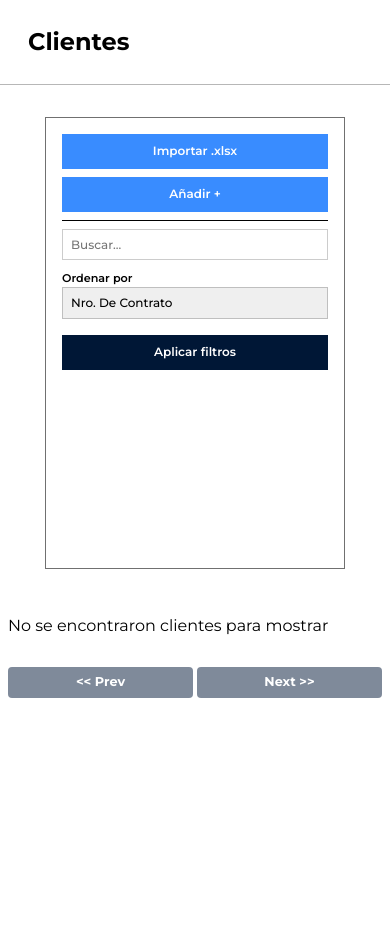
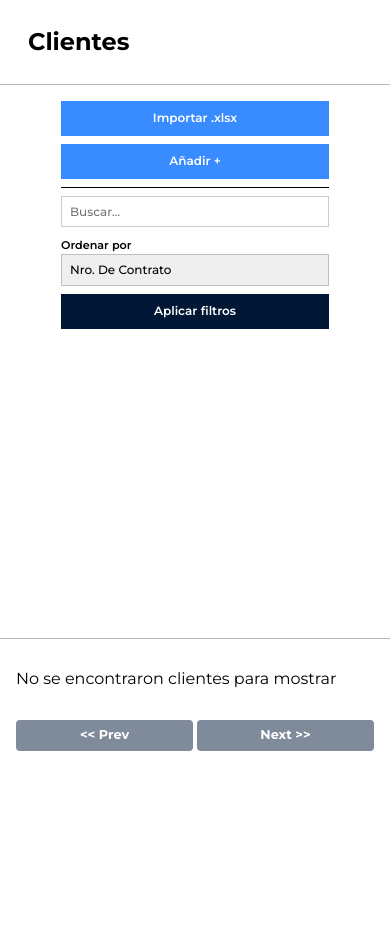
Before and after one commit to sussgmez/web_pt, a Django app: template web_pt/order_control/templates/order_control/customer_list.html in a window 390 px wide. Shown: the part 65-994 px from the top of the page. Run offline with Django 3.2, Linux system fonts and the light colour scheme; the template is opened without the code that fills it, so the values that code supplies are empty.

Commit message:
update v2

```diff
--- a/web_pt/order_control/templates/order_control/complete_order_installation.html
+++ b/web_pt/order_control/templates/order_control/complete_order_installation.html
@@ -12,6 +12,7 @@
             <aside class="aside-menu">
                 <a href="{% url 'order-update' order.pk %}" class="btn btn-2">Volver</a>
             </aside>
+            <hr class="divider">
             <section class="section-detail">
                 <div class="object-detail installation-detail">
                     <h1 class="header-section">Completar: OR-{{ order.pk }}</h1>
--- a/web_pt/order_control/templates/order_control/customer.html
+++ b/web_pt/order_control/templates/order_control/customer.html
@@ -12,6 +12,7 @@
             <aside class="aside-menu">
                 <a href="{% url 'customer-list' %}" class="btn btn-2">Lista de clientes</a>
             </aside>
+            <hr class="divider">
             <section class="section-detail">
                 <div class="object-detail">
                     <h1 class="header-section">C{{ customer.pk }}</h1>
--- a/web_pt/order_control/templates/order_control/customer_create.html
+++ b/web_pt/order_control/templates/order_control/customer_create.html
@@ -12,6 +12,7 @@
             <aside class="aside-menu">
                 <a href="{% url 'customer-list' %}" class="btn btn-2">Lista de clientes</a>
             </aside>
+            <hr class="divider">
             <section class="section-detail">
                 <div class="object-detail">
                     <h1 class="header-section">Añadir nuevo cliente</h1>
@@ -66,7 +67,7 @@
                             {{ form.comment }}
                         </div>
                         <div class="columns-2">
-                            <button type="submit" class="btn btn-submit">Editar</button>
+                            <button type="submit" class="btn btn-submit">Añadir</button>
                         </div>
                     </form>
                 </div>
--- a/web_pt/order_control/templates/order_control/customer_list.html
+++ b/web_pt/order_control/templates/order_control/customer_list.html
@@ -13,8 +13,8 @@
                 <form action="{% url 'load-excel' %}" method="post" enctype="multipart/form-data" id="select-excel-file">
                     {% csrf_token %}
                     <input type="file" name="excel_file" id="input-excel-file" onchange="this.form.submit()" accept="application/vnd.openxmlformats-officedocument.spreadsheetml.sheet, application/vnd.ms-excel" style="display: none;">
-                    <input type="button" class="btn btn-1" value="Importar .xlsx" onclick="document.getElementById('input-excel-file').click()">
                 </form>
+                <button class="btn btn-1" onclick="document.getElementById('input-excel-file').click()">Importar .xlsx</button>
                 <a type="button" class="btn btn-1" href="{% url 'customer-create' %}">Añadir +</a>
                 <hr>
                 <form action="" method="get" id="form-search-order">
@@ -28,6 +28,7 @@
                     <input class="btn btn-submit" type="submit" value="Aplicar filtros">
                 </form>
             </aside>
+            <hr class="divider">
             <section class="section-list">
                 <div class="object-list">
                     {% for customer in customer_list %}
--- a/web_pt/order_control/templates/order_control/order.html
+++ b/web_pt/order_control/templates/order_control/order.html
@@ -20,6 +20,7 @@
                 <a href="{% url 'installation-update' order.installation.pk %}" class="btn btn-1">Información instalación</a>
                 {% endif %}
             </aside>
+            <hr class="divider">
             <div class="section-detail">
                 <div class="object-detail">
                     <h1 class="header-section">OR-{{ order.pk }}</h1>
--- a/web_pt/order_control/templates/order_control/order_list.html
+++ b/web_pt/order_control/templates/order_control/order_list.html
@@ -38,6 +38,7 @@
                     <input class="btn btn-submit" type="submit" value="Aplicar filtros">
                 </form>
             </aside>
+            <hr class="divider">
             <section class="section-list">
                 <div class="object-list">
                     {% for order in order_list %}
--- a/web_pt/static/style.css
+++ b/web_pt/static/style.css
@@ -143,10 +143,9 @@ main .header-main h1 {
 .content-1 {
   min-height: 100vh;
   display: grid;
-  grid-template-columns: 17rem 1fr;
+  grid-template-columns: 17rem 1px 1fr;
 }
 .content-1 .aside-menu {
-  border-right: 1px solid #707070;
   padding: 1rem;
 }
 .content-1 .aside-menu .input-search {
@@ -172,11 +171,14 @@ main .header-main h1 {
   text-align: center;
   padding: 0.6rem 0.5rem;
   border: 1px solid transparent;
+  margin-bottom: 0.5rem;
+}
+.content-1 .aside-menu .btn:last-child {
+  margin: 0;
 }
 .content-1 .aside-menu .btn-1 {
   background-color: #398cff;
   color: #FFF;
-  margin-bottom: 0.5rem;
 }
 .content-1 .aside-menu .btn-1:hover {
   background-color: rgba(57, 140, 255, 0.8);
@@ -184,7 +186,6 @@ main .header-main h1 {
 .content-1 .aside-menu .btn-2 {
   background-color: rgba(0, 23, 54, 0.8);
   color: #FFF;
-  margin-bottom: 0.5rem;
 }
 .content-1 .aside-menu .btn-2:hover {
   background-color: rgba(0, 23, 54, 0.7);
@@ -204,10 +205,11 @@ main .header-main h1 {
   border: none;
   border-bottom: 1px solid #000;
 }
-@media (max-width: 620px) {
-  .content-1 .aside-menu {
-    border: 1px solid #707070;
-  }
+.content-1 .divider {
+  border: none;
+  border-right: 1px solid #b7b7b7;
+  height: 100%;
+  margin: 0;
 }
 .content-1 .section-list {
   padding: 2rem;
@@ -321,8 +323,11 @@ main .header-main h1 {
   top: 1rem;
   right: 1rem;
 }
+.content-1 .object-list .order-card div {
+  overflow: hidden;
+}
 .content-1 .object-list .customer-card {
-  min-width: 260px;
+  min-width: 200px;
   width: 100%;
 }
 .content-1 .object-list .customer-card p {
@@ -528,6 +533,7 @@ main .header-main h1 {
 .content-1 .orders-in-customer {
   margin: 4rem 0 0 0;
   max-width: 800px;
+  padding: 0.5rem;
 }
 .content-1 .orders-in-customer .header-orders-in-customer {
   display: flex;
@@ -572,18 +578,22 @@ main .header-main h1 {
 @media (max-width: 620px) {
   .content-1 {
     grid-template-columns: 1fr;
-    max-width: 400px;
-    padding: 2rem 0.5rem;
-    gap: 1rem;
-    margin: auto;
   }
   .content-1 .aside-menu {
-    margin: 0 auto 1rem auto;
+    margin: 0 auto;
     max-width: 300px;
     width: 100%;
   }
-  .content-1 .section-list, .content-1 .section-detail {
-    padding: 0;
+  .content-1 .divider {
+    width: 100%;
+    border: none;
+    border-bottom: 1px solid #b7b7b7;
+  }
+  .content-1 .section-list {
+    padding: 1rem;
+  }
+  .content-1 .section-detail {
+    padding: 1rem 0;
   }
 }
 
--- a/web_pt/static/style.scss
+++ b/web_pt/static/style.scss
@@ -146,9 +146,8 @@ main {
 .content-1 {
     min-height: 100vh;
     display: grid;
-    grid-template-columns: 17rem 1fr;
+    grid-template-columns: 17rem 1px 1fr;
     .aside-menu {
-        border-right: 1px solid $gray-2;
         padding: 1rem;
         .input-search {
             border: 1px solid rgba($black, $alpha: 0.2);
@@ -173,11 +172,15 @@ main {
             text-align: center;
             padding: 0.6rem 0.5rem;
             border: 1px solid transparent;
+            margin-bottom: 0.5rem;
+            &:last-child {
+                margin: 0;
+            }
         }
         .btn-1 {
             background-color: $blue-2;
             color: $white;
-            margin-bottom: 0.5rem;
+
             &:hover {
                 background-color: rgba($blue-2, $alpha: 0.8);
             }
@@ -185,7 +188,7 @@ main {
         .btn-2 {
             background-color: rgba($blue-1, $alpha: 0.8);
             color: $white;
-            margin-bottom: 0.5rem;
+
             &:hover {
                 background-color: rgba($blue-1, $alpha: 0.7);
             }
@@ -205,9 +208,12 @@ main {
             border: none;
             border-bottom: 1px solid $black;
         }
-        @media (max-width: $sm_screen) {
-            border: 1px solid $gray-2
-        }
+    }
+    .divider {
+        border: none;
+        border-right: 1px solid $gray-1;
+        height: 100%;
+        margin: 0;
     }
     .section-list {
         padding: 2rem;
@@ -315,15 +321,15 @@ main {
                 color: $green-1;
                 border-radius: 0.25rem;
             }
-
             .btn-select-order {
                 position: absolute;
                 top: 1rem;
                 right: 1rem;
             }
+            div {overflow: hidden;}
         }
         .customer-card {
-            min-width: 260px;
+            min-width: 200px;
             width: 100%;
             p {
                 margin: 0.25rem 0;
@@ -521,6 +527,7 @@ main {
     .orders-in-customer {
         margin: 4rem 0 0 0;
         max-width: 800px;
+        padding: 0.5rem;
         .header-orders-in-customer {
             display: flex;
             justify-content: space-between;
@@ -564,17 +571,22 @@ main {
     }
     @media (max-width:$sm_screen) {
         grid-template-columns: 1fr;
-        max-width: 400px;
-        padding: 2rem 0.5rem;
-        gap: 1rem;
-        margin: auto;
-        .aside-menu {
-            margin: 0 auto 1rem auto;
+
+       .aside-menu {
+            margin: 0 auto;
             max-width: 300px;
             width: 100%;
         }
-        .section-list, .section-detail {
-            padding: 0;
+        .divider {
+            width: 100%;
+            border: none;
+            border-bottom: 1px solid $gray-1;
+        }
+        .section-list {
+            padding: 1rem;
+        }
+        .section-detail {
+            padding: 1rem 0;
         }
 
     }
```
Also changed, not shown: 1 other file.
